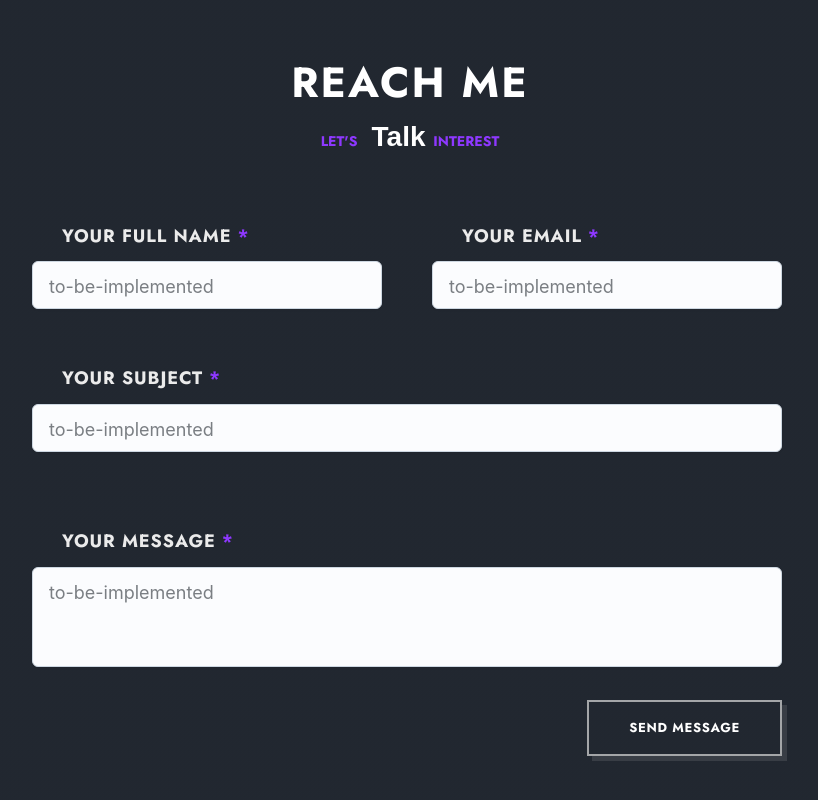
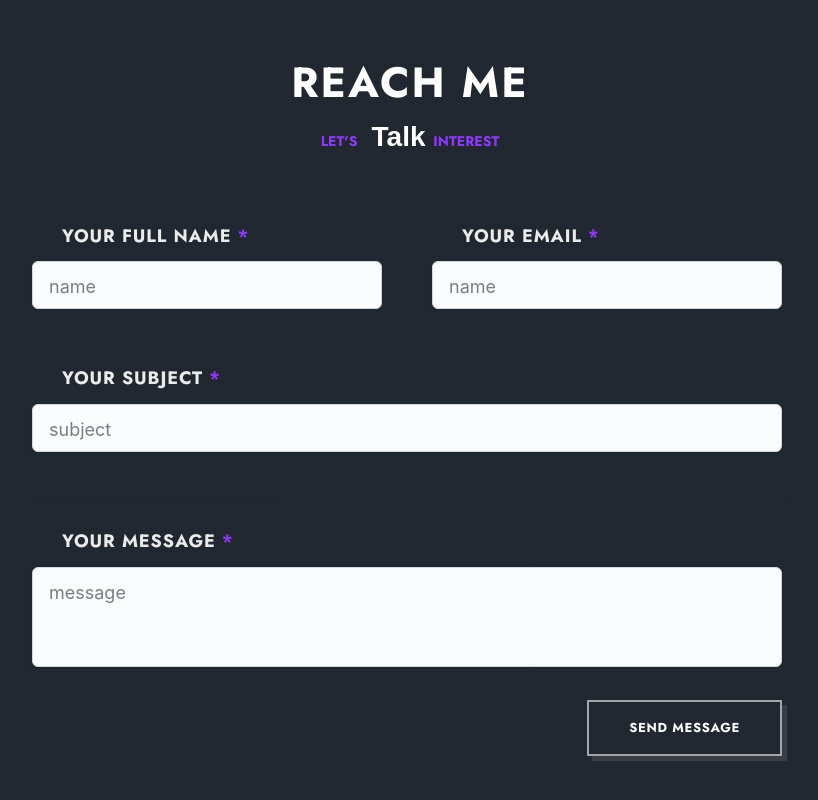
Before and after one commit to Chevyjd2007/Portfolio, a React (Vite) app: page /#home in a window 1280 px wide. Shown: the part 3313-4113 px from the top of the page, without its empty margins (230-1048 px from the left). Built offline with nearby package versions, Linux system fonts and the light colour scheme; a web font is replaced by a local one.

Commit message:
+contact sections sends emails to me now

```diff
--- a/src/components/contact/Contact.jsx
+++ b/src/components/contact/Contact.jsx
@@ -24,10 +24,13 @@ const Contact = () => {
     }
 
     // function responsible for submitting email
-    const handleSubmit = () => [
-
-
-    ]
+    const handleSubmit = () => {
+        const contact = {name, email, subject, message};
+        console.log("Submiting ",  email)
+        axios.post("http://localhost:3000/api/contactMe", contact)
+        .then(response => {console.log(response)})
+        .catch(error => console.error(error));
+}
 
   return (
    <section className="contact section" id="contact">
@@ -40,28 +43,28 @@ const Contact = () => {
                 <div className="name__email__container">
                     <div className="contact__form-div">
                         <label className="contact__form-tag text-cs">Your full name <b>*</b></label>
-                        <Textarea className='text-area' size='lg' name='name' placeholder='to-be-implemented'
+                        <Textarea className='text-area' size='lg' name='name' placeholder='name'
                         value={name} onChange={e => setName(e.target.value)}/>
                     </div>
                     <div className="contact__form-div">
                         <label className="contact__form-tag text-cs">Your email <b>*</b></label>
-                        <Textarea className='text-area' size='lg' name='email' placeholder='to-be-implemented'
+                        <Textarea className='text-area' size='lg' name='email' placeholder='name'
                         value={email} onChange={e => setEmail(e.target.value)}/>
                     </div>
                 </div>
                 <div className="contact__form-div">
                     <label className="contact__form-tag text-cs">Your subject <b>*</b></label>
-                    <Textarea size='lg' className='text-area subject-area' name='subject' placeholder='to-be-implemented'
+                    <Textarea size='lg' className='text-area subject-area' name='subject' placeholder='subject'
                     value={subject} onChange={e => setSubject(e.target.value)}/>
                 </div>
                 <div className="contact__form-div contact__form-area">
                     <label className="contact__form-tag text-cs">Your message <b>*</b></label>
-                    <Textarea size='lg' className='text-area-message' name='message' placeholder='to-be-implemented'
+                    <Textarea size='lg' className='text-area-message' name='message' placeholder='message'
                     value={message} onChange={e => setMessage(e.target.value)}/>
                 </div>
 
                 <div className="contact__submit">
-                    <button className="btn text-cs" onClick={validateForm}>Send Message</button>
+                    <button className="btn text-cs" onClick={handleSubmit}>Send Message</button>
                 </div>
             </div>
 
```
